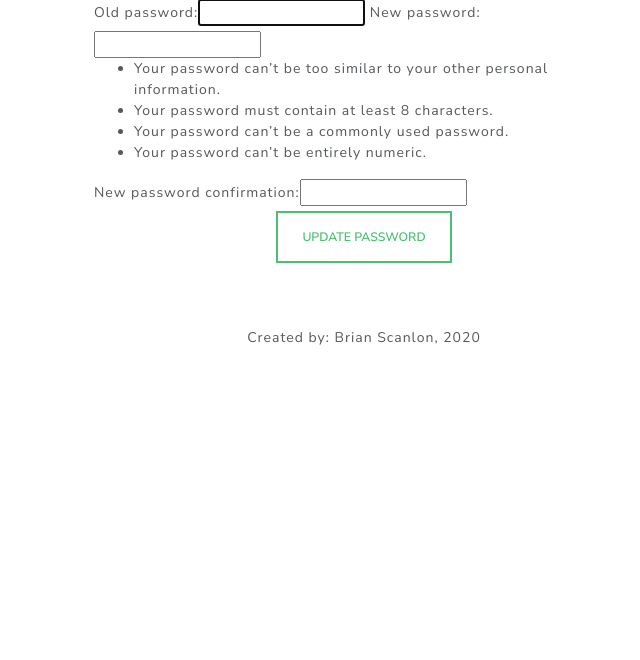
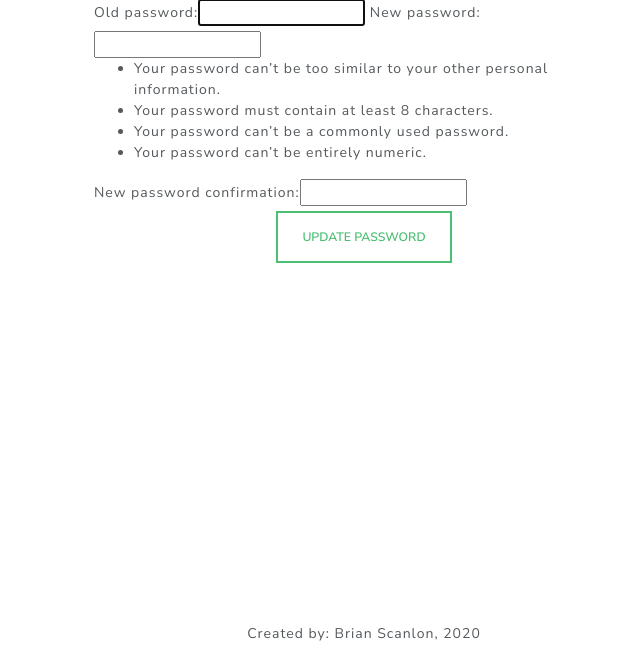
Before and after one commit to brianscan14/XYfitness, a Django app: page /accounts/profile/update/password/ in a window 1280 px wide. Shown: the part 143-803 px from the top of the page, without its empty margins (276-916 px from the left). Before the commit the page ends 488 px from the top, so only its background shows below. Run offline with Django 3.2, Linux system fonts and the light colour scheme; the visitor is signed in with stand-in values (Sample User, id 1); some libraries are stand-ins or nearby versions.

Commit message:
adding class to use for pages to take up full height if they dont have much content on them

```diff
--- a/static/css/custom.css
+++ b/static/css/custom.css
@@ -12,6 +12,9 @@
     height: 45px;
 }
 
+.vh-full {
+    height: 70vh;
+}
 
 /* scroll back to top */
 
@@ -36,6 +39,8 @@
 
 
 /* navbar  */
+
+
 
 .navbar {
     background-color: #1E1E24;
```
